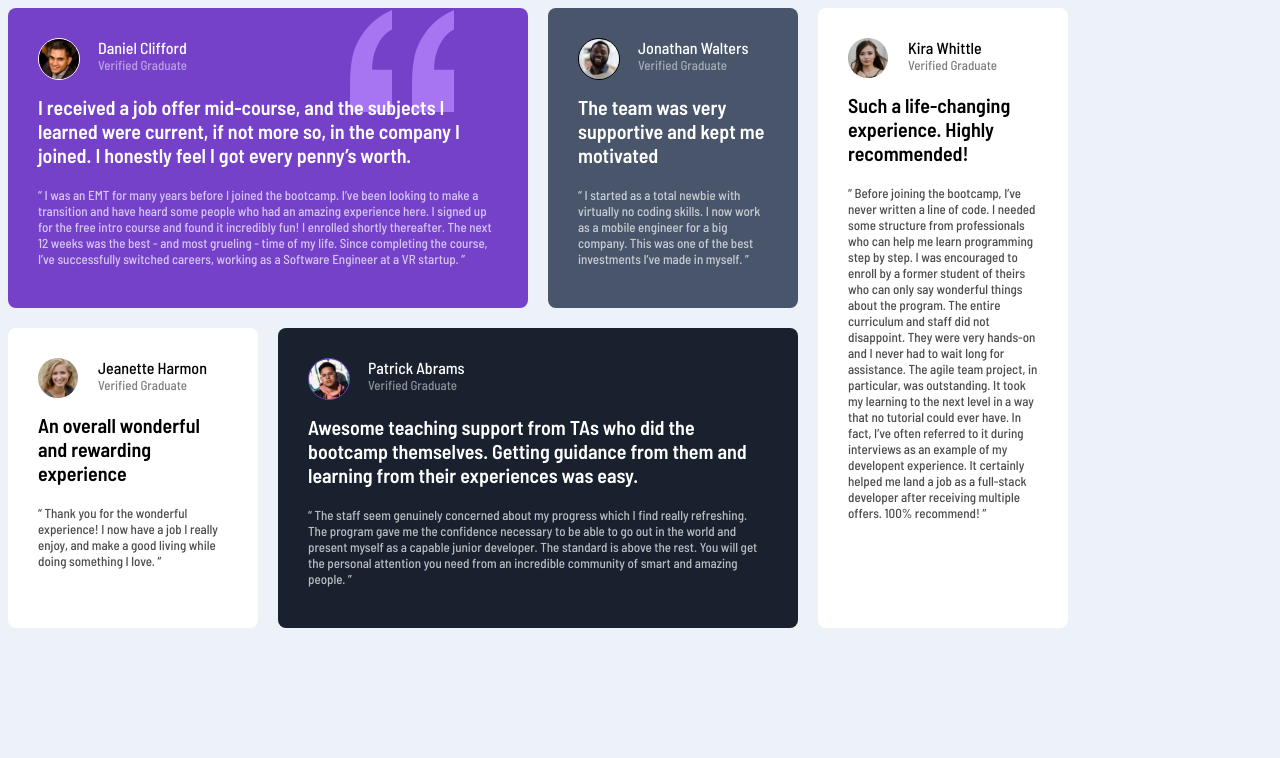
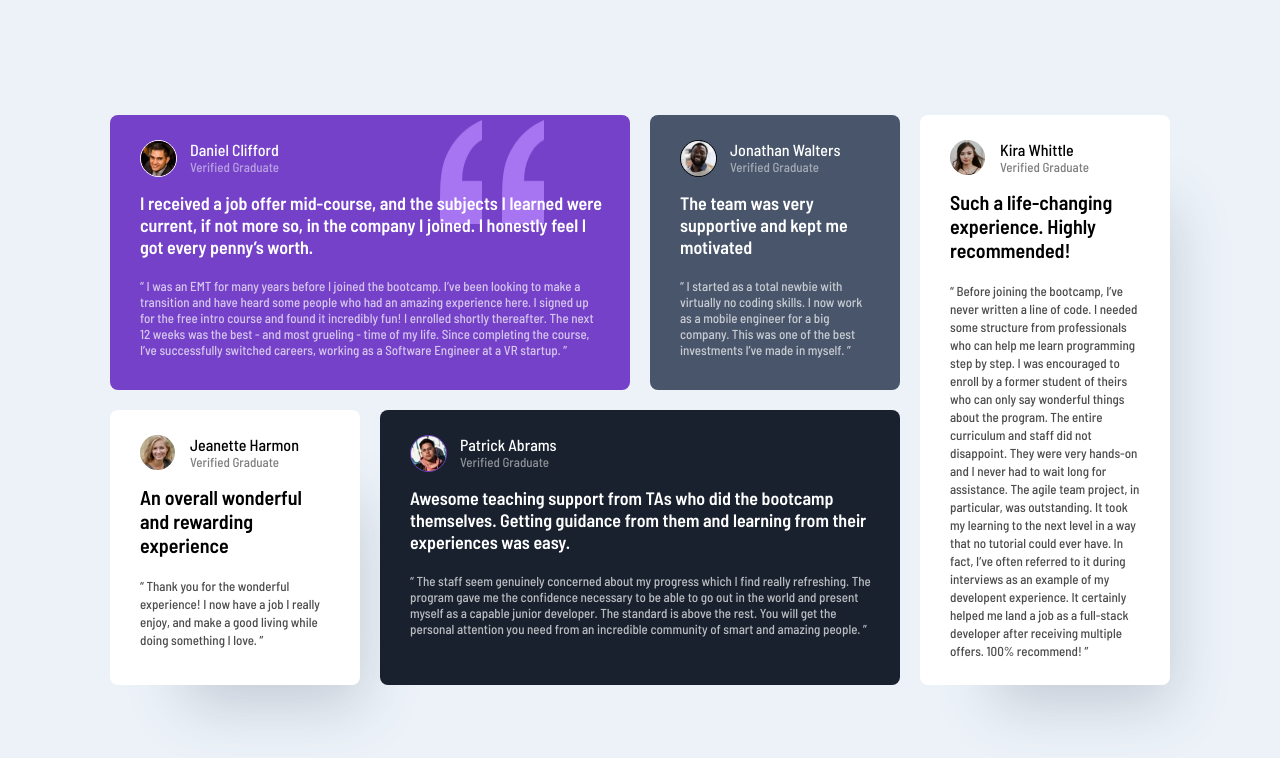
Before and after one commit to ggraciela/Challenge8_testimonials-grid-section-main, a plain HTML site: page index.html in a window 1280 px wide. Drawn offline with Linux system fonts and the light colour scheme.

Commit message:
done with desktop version

```diff
--- a/style.css
+++ b/style.css
@@ -42,8 +42,9 @@ html {
 
 .box3 , .box5 {
     background-color: white;
-
-
+    box-shadow: 38px 56px 59px -38px rgba(72,85,106,0.25);
+    -webkit-box-shadow: 38px 56px 59px -38px rgba(72,85,106,0.25);
+    -moz-box-shadow: 38px 56px 59px -38px rgba(72,85,106,0.25);
 }
 
 .box4 {
@@ -51,15 +52,16 @@ html {
 
 }
 
+
 .box1 , .box2  , .box3  , .box4 , .box5 {
-    padding: 30px;
+    padding: 25px 25px 30px 30px;
     border-radius: 8px;
 }
 
 .quote {
+    width: 104px;
+    height: 104px;
     position: absolute;
-    left: 350px;
-    top: 10px
 }
 
 .content {
@@ -69,7 +71,7 @@ html {
 
 .pp1 , .pp2 , .pp3 , .pp4 , .pp5 {
     border-radius: 50%;
-    width: 40px;
+    width: 35px;
     float: left;
 }
 
@@ -90,33 +92,33 @@ html {
     color: white;
     font-weight: 500;
     font-size: 16px;
-    padding-left: 60px;
+    padding-left: 50px;
 }
 
 .nameblack {
     font-weight: 500;
     font-size: 16px;
-    padding-left: 60px;
+    padding-left: 50px;
 
 }
 
 .verifiedwhite {
     opacity: 50%;
     color: white;
-    padding-left: 60px;
+    padding-left: 50px;
 
 }
 
 .verifiedblack {
     opacity: 50%;
-    padding-left: 60px;
+    padding-left: 50px;
 
 }
 
 .headerwhite {
     color: white;
     font-weight: 600;
-    font-size: 20px;
+    font-size: 18px;
     display: inline-block;
     padding-top: 15px;
     padding-bottom: 20px;
@@ -137,6 +139,7 @@ html {
 
 .paragraphblack {
     opacity: 70%;
+    line-height: 18px;
 }
 
 
@@ -144,14 +147,22 @@ html {
 
 @media screen and (min-width: 400px) {
     /* DESKTOP VERSION */
+
+    html {
+        width: 100%;
+        height: 100%;
+        display: flex;
+    }
+
     body {
         display: grid;
         grid-template-columns: repeat(4, 250px);
-        grid-template-rows: repeat(2, 300px);
+        grid-template-rows: repeat(2, 275px);
         grid-template-areas:
             "a a b e"
             "c d d e";
         grid-gap: 20px;
+        margin: auto;
     }
 
     .box1 {
@@ -173,9 +184,19 @@ html {
     .box5 {
         grid-area: e;
     }
+
+    .quote {
+        margin-left: 300px;
+        margin-top: -20px;
+    }
 }
 
 @media screen and (max-width: 300px) {
     /* MOBILE VERSION */
+    html {
+        width: 100%;
+        height: 100%;
+    }
+
 
 }
```
Also changed, not shown: 1 other file.
